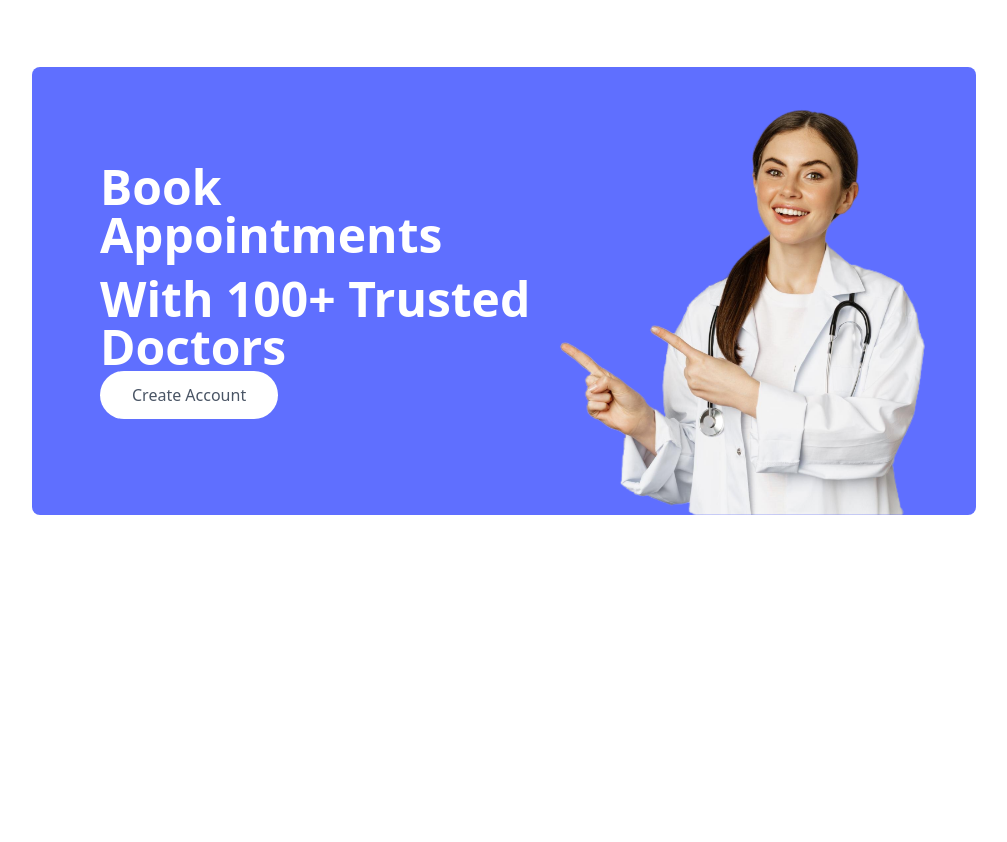
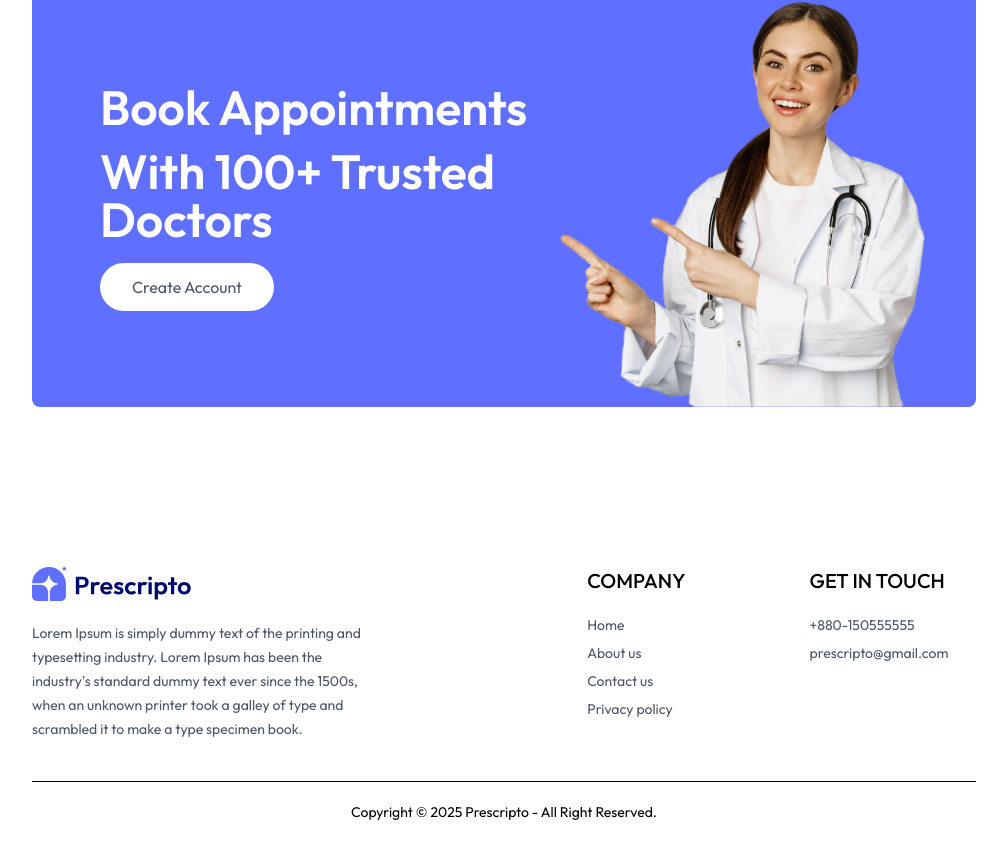
Before and after one commit to Naeem-khndkar55/Doctor-appointment-, a React (Vite) app in the folder frontend/: page / in a window 1280 px wide. Shown: the part 2399-3241 px from the top of the page, without its empty margins (136-1143 px from the left). Before the commit the page ends 2994 px from the top, so only its background shows below. Built offline with nearby package versions, Linux system fonts and the light colour scheme.

Commit message:
footer design added

```diff
--- a/frontend/src/App.jsx
+++ b/frontend/src/App.jsx
@@ -9,6 +9,7 @@
 import MyAppointments from "./pages/MyAppointments";
 import Appointment from "./pages/Appointment";
 import Navbar from "./components/Navbar";
+import Footer from "./components/Footer";
 
 const App = () => {
   return (
@@ -25,6 +26,7 @@
         <Route path="/login" element={<Login />} />
         <Route path="/my-profile" element={<MyProfile />} />
       </Routes>
+      <Footer />
     </div>
   );
 };
--- a/frontend/src/components/Banner.jsx
+++ b/frontend/src/components/Banner.jsx
@@ -17,7 +17,7 @@
             navigate("/login");
             scrollTo(0, 0);
           }}
-          className="bg-white text-sm sm:text-base text-gray-600 px-8 py-3 rounded-full hover:scale-105  transition-all"
+          className="bg-white mt-5 text-sm sm:text-base text-gray-600 px-8 py-3 rounded-full hover:scale-105  transition-all"
         >
           Create Account
         </button>
--- /dev/null
+++ b/frontend/src/components/Footer.jsx
@@ -0,0 +1,48 @@
+import React from "react";
+import { assets } from "../assets/assets";
+
+const Footer = () => {
+  return (
+    <div className="md:mx-10">
+      <div className="flex flex-col sm:grid grid-cols-[3fr_1fr_1fr] gap-14 my-10 mt-40 text-sm">
+        {/* left */}
+        <div>
+          <img className="mb-5 w-40" src={assets.logo} alt="" />
+          <p className="w-full md:w-2/3 text-gray-600 leading-6">
+            Lorem Ipsum is simply dummy text of the printing and typesetting
+            industry. Lorem Ipsum has been the industry's standard dummy text
+            ever since the 1500s, when an unknown printer took a galley of type
+            and scrambled it to make a type specimen book.
+          </p>
+        </div>
+        {/* center  */}
+        <div>
+          <p className="text-xl font-medium mb-5">COMPANY</p>
+          <ul className="flex flex-col gap-2 text-gray-600">
+            <li>Home</li>
+            <li>About us</li>
+            <li>Contact us</li>
+            <li>Privacy policy</li>
+          </ul>
+        </div>
+        {/* right  */}
+        <div>
+          <p className="text-xl font-medium mb-5">GET IN TOUCH</p>
+          <ul className="flex flex-col gap-2 text-gray-600">
+            <li>+880-150555555</li>
+            <li>prescripto@gmail.com</li>
+          </ul>
+        </div>
+      </div>
+      {/* copy right  */}
+      <div>
+        <hr />
+        <p className="py-5 text-sm text-center">
+          Copyright © 2025 Prescripto - All Right Reserved.
+        </p>
+      </div>
+    </div>
+  );
+};
+
+export default Footer;
--- a/frontend/src/index.css
+++ b/frontend/src/index.css
@@ -1,3 +1,7 @@
+@import url('https://fonts.googleapis.com/css2?family=Noto+Sans+Bengali:wght@100..900&family=Outfit:wght@100..900&display=swap');
+*{
+    font-family: Outfit;
+}
 @import "tailwindcss";
 .active hr{
     @apply  block;
```
